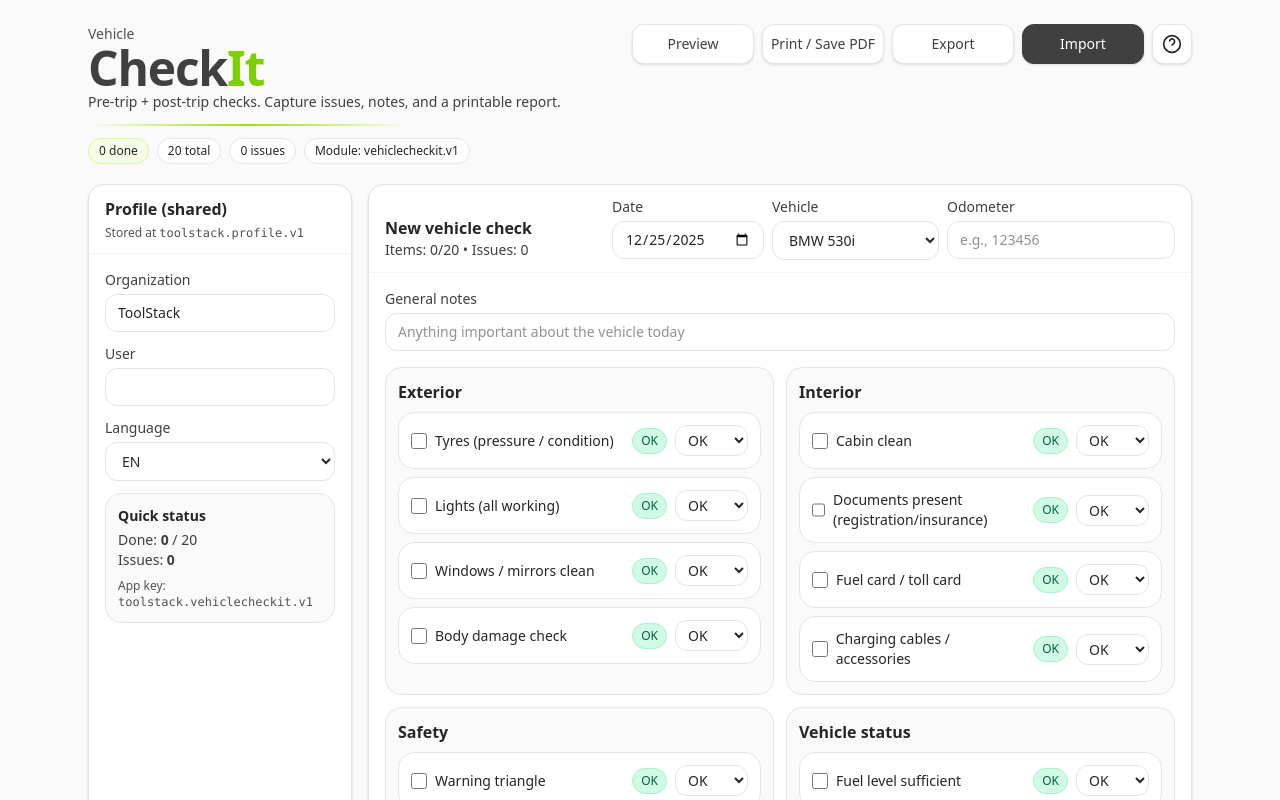
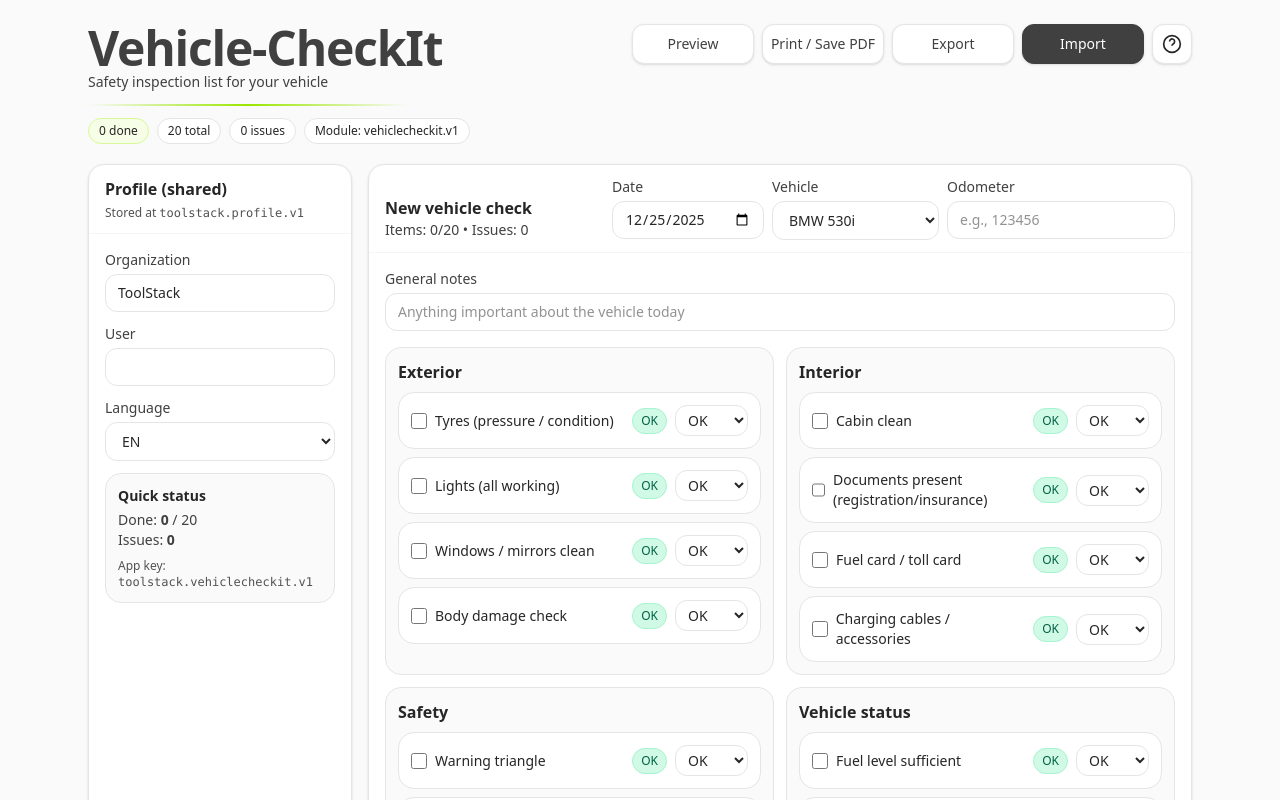
Before and after one commit to retronlinede-design/toolstack-vehicle-check-it, a React (Vite) app: page / in a window 1280 px wide. Shown: the top 800 px of the page. Built offline with nearby package versions, Linux system fonts and the light colour scheme.

Commit message:
Update lime accent to #D5FF00

```diff
--- a/src/App.jsx
+++ b/src/App.jsx
@@ -749,12 +749,12 @@ export default function App() {
         {/* Header */}
         <div className="flex flex-col gap-3 sm:flex-row sm:items-start sm:justify-between">
           <div>
-            <div className="text-sm text-neutral-600">Vehicle</div>
+            <div className="text-sm text-neutral-600"></div>
             <div className="text-4xl sm:text-5xl font-black tracking-tight text-neutral-700">
-              <span>Check</span>
-              <span className="text-lime-500">It</span>
+              <span>Vehicle-Check</span>
+              <span className="text-[D#5FF00]">It</span>
             </div>
-            <div className="text-sm text-neutral-700">Pre-trip + post-trip checks. Capture issues, notes, and a printable report.</div>
+            <div className="text-sm text-neutral-700">Safety inspection list for your vehicle</div>
             <div className="mt-3 h-[2px] w-80 rounded-full bg-gradient-to-r from-lime-400/0 via-lime-400 to-emerald-400/0" />
 
             <div className="mt-3 flex flex-wrap gap-2">
```
